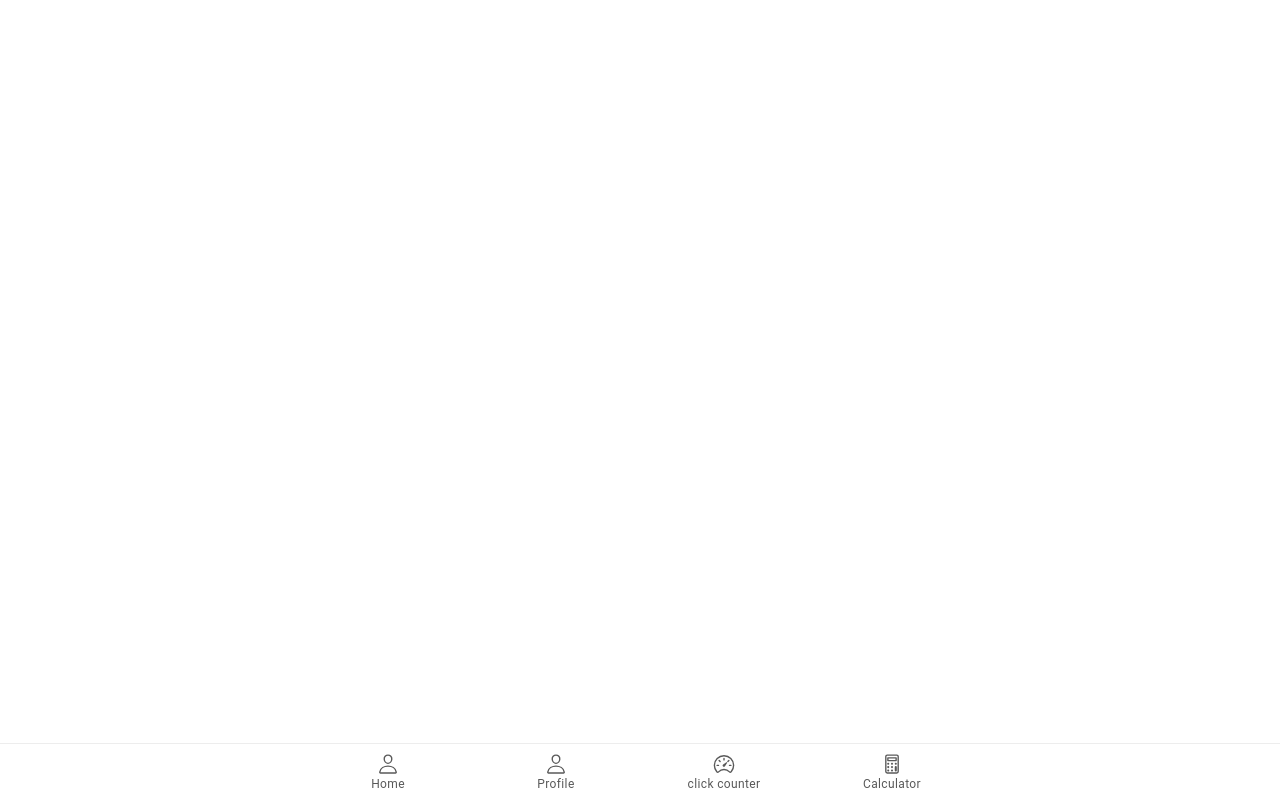
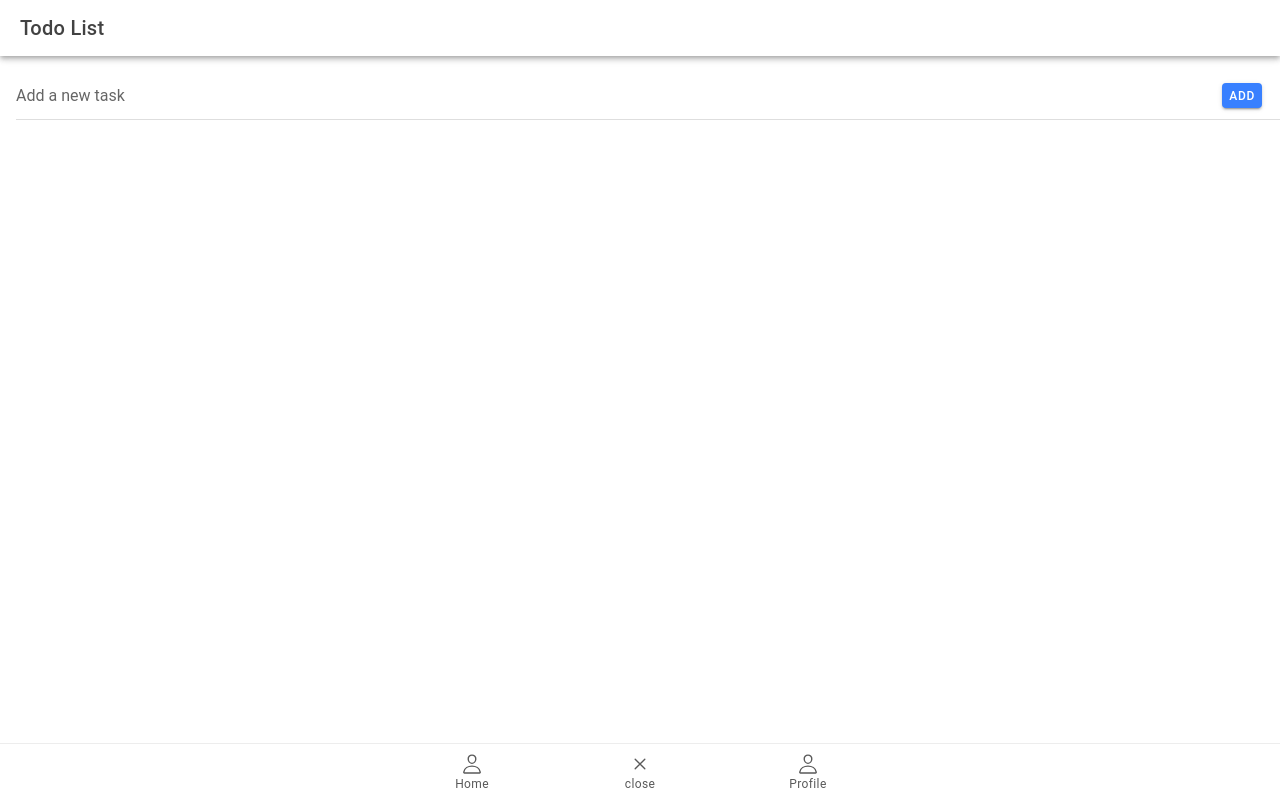
Before and after one commit to aldrinjoe1/ion--t-cagubcub, a React (Vite) app: page /todolist in a window 1280 px wide. Built offline with nearby package versions, Linux system fonts and the light colour scheme.

Commit message:
added todlist in pages

```diff
--- a/src/App.tsx
+++ b/src/App.tsx
@@ -10,7 +10,7 @@ import {
   setupIonicReact
 } from '@ionic/react';
 import { IonReactRouter } from '@ionic/react-router';
-import { calculatorOutline, ellipse, personOutline, speedometerOutline, square, triangle } from 'ionicons/icons';
+import { calculatorOutline, closeOutline, ellipse, personOutline, speedometerOutline, square, triangle } from 'ionicons/icons';
 import Home from './pages/Home';
 import Tab1 from './pages/Profile';
 import Tab2 from './pages/Clickcounter';
@@ -34,6 +34,7 @@ import '@ionic/react/css/display.css';
 
 /* Theme variables */
 import './theme/variables.css';
+import TodoList from './pages/todolist';
 
 setupIonicReact();
 
@@ -54,29 +55,36 @@ const App: React.FC = () => (
           <Route path="/calculator">
             <Tab3 />
           </Route>
+
+          <Route exact path="/todolist">
+            <TodoList/>
+          </Route>
+
           <Route exact path="/">
             <Redirect to="/Profile" />
           </Route>
         </IonRouterOutlet>
         <IonTabBar slot="bottom">
 
+
         <IonTabButton tab="Home" href="/Home">
             <IonIcon aria-hidden="true" icon={personOutline} />
             <IonLabel>Home</IonLabel>
           </IonTabButton>
 
+          <IonTabButton tab="Home" href="/Home">
+            <IonIcon aria-hidden="true" icon={closeOutline} />
+            <IonLabel>close</IonLabel>
+          </IonTabButton>
+
+
           <IonTabButton tab="tab1" href="/Profile">
             <IonIcon aria-hidden="true" icon={personOutline} />
             <IonLabel>Profile</IonLabel>
           </IonTabButton>
-          <IonTabButton tab="tab2" href="/Clickcounter">
-            <IonIcon aria-hidden="true" icon={speedometerOutline} />
-            <IonLabel>click counter</IonLabel>
-          </IonTabButton>
-          <IonTabButton tab="tab3" href="/claculator">
-            <IonIcon aria-hidden="true" icon={calculatorOutline} />
-            <IonLabel>Calculator</IonLabel>
-          </IonTabButton>
+
+
+
         </IonTabBar>
       </IonTabs>
     </IonReactRouter>
--- a/src/pages/Home.tsx
+++ b/src/pages/Home.tsx
@@ -42,6 +42,14 @@ const Home: React.FC<RouteComponentProps> = ({ history }) => {
      calculator
     </IonButton>
    </IonCardContent>
+
+   <IonCardContent>
+    <IonButton expand="block" routerLink='/todolist'>
+    <IonIcon icon={calculatorOutline} slot="start" />
+     todolist
+    </IonButton>
+   </IonCardContent>
+
   </IonCard>
       </IonContent>
     </IonPage>
--- /dev/null
+++ b/src/pages/todolist.tsx
@@ -0,0 +1,74 @@
+import React, { useState } from 'react';
+import {
+  IonContent,
+  IonHeader,
+  IonPage,
+  IonTitle,
+  IonToolbar,
+  IonList,
+  IonItem,
+  IonCheckbox,
+  IonLabel,
+  IonButton,
+  IonInput,
+  IonIcon
+} from '@ionic/react';
+import { trashOutline } from 'ionicons/icons';
+
+const TodoList: React.FC = () => {
+  const [tasks, setTasks] = useState<string[]>([]);
+  const [newTask, setNewTask] = useState<string>('');
+
+  const addTask = () => {
+    if (newTask.trim() !== '') {
+      setTasks([...tasks, newTask]);
+      setNewTask('');
+    }
+  };
+
+  const removeTask = (index: number) => {
+    const updatedTasks = tasks.filter((_, i) => i !== index);
+    setTasks(updatedTasks);
+  };
+
+  const toggleTask = (index: number) => {
+    const updatedTasks = [...tasks];
+    updatedTasks[index] = updatedTasks[index] + ' (completed)';
+    setTasks(updatedTasks);
+  };
+
+  return (
+    <IonPage>
+      <IonHeader>
+        <IonToolbar>
+          <IonTitle>Todo List</IonTitle>
+        </IonToolbar>
+      </IonHeader>
+      <IonContent>
+        <IonList>
+          {tasks.map((task, index) => (
+            <IonItem key={index}>
+              <IonCheckbox onIonChange={() => toggleTask(index)} />
+              <IonLabel>{task}</IonLabel>
+              <IonButton slot="end" onClick={() => removeTask(index)}>
+                <IonIcon icon={trashOutline} />
+              </IonButton>
+            </IonItem>
+          ))}
+        </IonList>
+        <IonItem>
+          <IonInput
+            placeholder="Add a new task"
+            value={newTask}
+            onIonChange={(e) => setNewTask(e.detail.value!)}
+          />
+          <IonButton slot="end" onClick={addTask}>
+            Add
+          </IonButton>
+        </IonItem>
+      </IonContent>
+    </IonPage>
+  );
+};
+
+export default TodoList;
```
